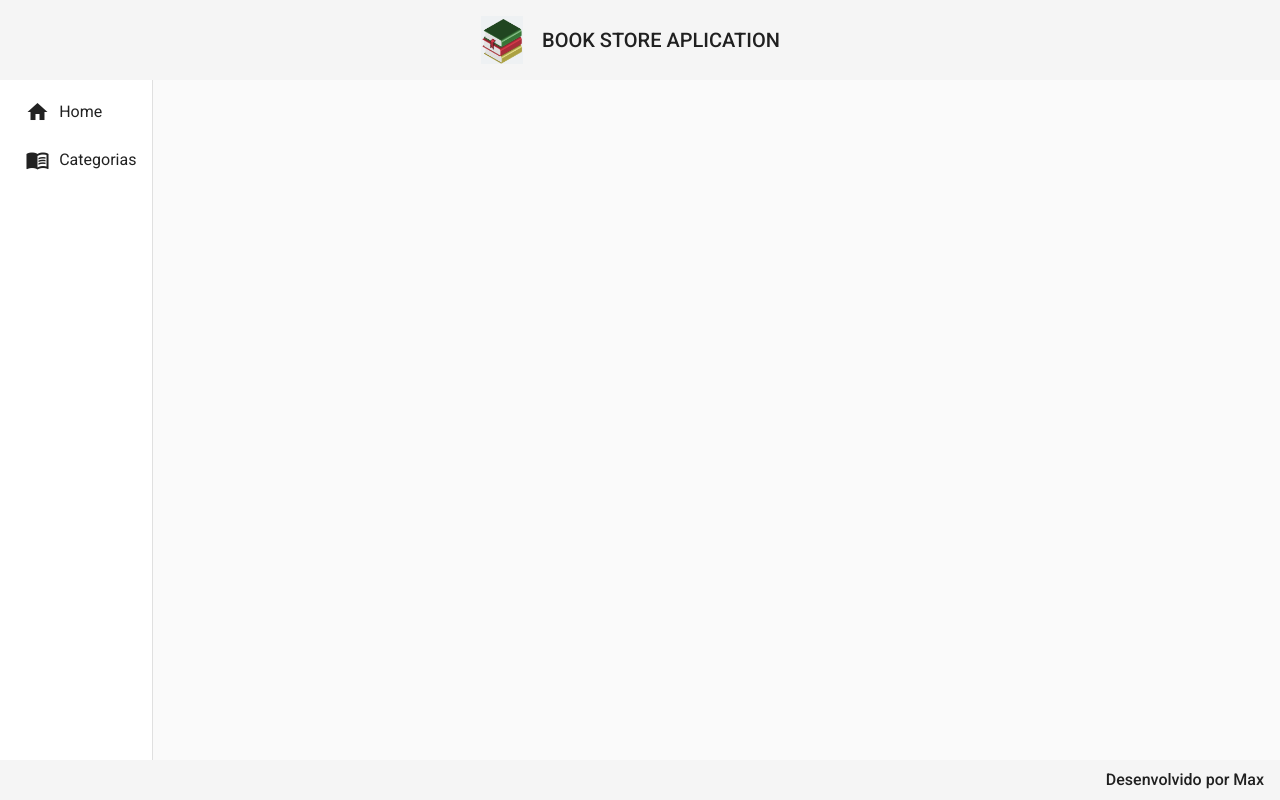
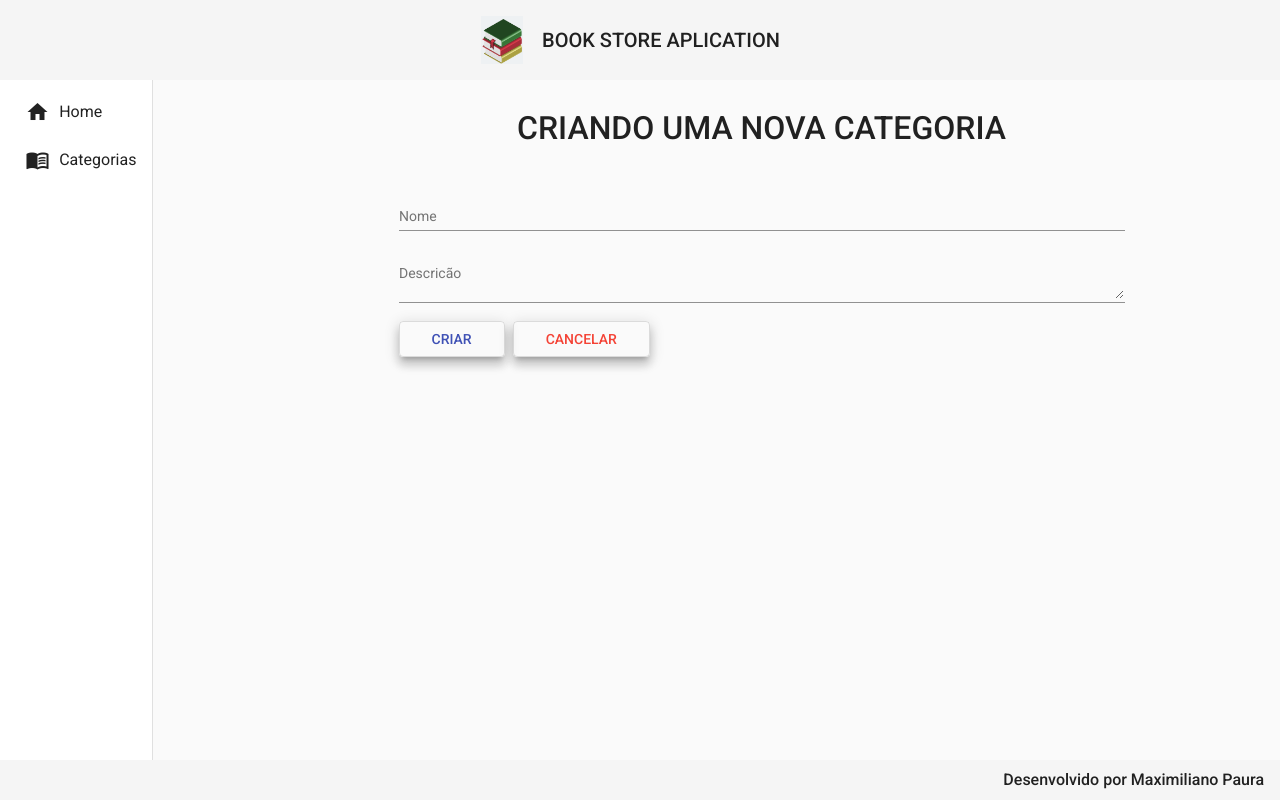
Before and after one commit to maximilianocaetano/bookstore-front, an Angular app: page /categorias/create in a window 1280 px wide. Before the commit this address led to /. Built offline with nearby package versions, Linux system fonts and the light colour scheme.

Commit message:
metodo CREATE implementado para categoria

```diff
--- a/src/app/app-routing.module.ts
+++ b/src/app/app-routing.module.ts
@@ -1,5 +1,6 @@
 import { NgModule } from '@angular/core';
 import { RouterModule, Routes } from '@angular/router';
+import { CategoriaCreateComponent } from './components/views/categoria/categoria-create/categoria-create.component';
 import { CategoriaReadComponent } from './components/views/categoria/categoria-read/categoria-read.component';
 import { HomeComponent } from './components/views/home/home.component';
 
@@ -11,6 +12,10 @@
   {
   path: 'categorias',
   component: CategoriaReadComponent
+  },
+  {
+  path: 'categorias/create',
+  component: CategoriaCreateComponent
   }
 ];
 
--- a/src/app/components/template/footer/footer.component.html
+++ b/src/app/components/template/footer/footer.component.html
@@ -1,5 +1,5 @@
 <mat-toolbar class="footer">
     <span>
-        Desenvolvido por Max
+        Desenvolvido por Maximiliano Paura
     </span>
 </mat-toolbar>
--- /dev/null
+++ b/src/app/components/views/categoria/categoria-create/categoria-create.component.css
@@ -0,0 +1,26 @@
+form {
+    text-align: center;
+    width: 70%;
+    margin: 2rem auto 0 auto;
+
+}
+h1 {
+    font-size: 2rem;
+    font-weight: 500;
+    margin-bottom: 3rem;
+}
+.form {
+    width: 100%;
+
+}
+.buttons {
+    width: 100%;
+    text-align: start;
+
+}
+button {
+    margin-right: .5rem;
+    padding-right: 2rem;
+    padding-left: 2rem;
+
+}
--- /dev/null
+++ b/src/app/components/views/categoria/categoria-create/categoria-create.component.html
@@ -0,0 +1,18 @@
+<form>
+    <h1>CRIANDO UMA NOVA CATEGORIA</h1>
+
+    <mat-form-field class="form">
+        <mat-label>Nome</mat-label>
+        <input matInput [(ngModel)]="categoria.nome" type="text" name="nome" placeholder="Ex. Computação">
+    </mat-form-field>
+    <mat-form-field class="form">
+        <mat-label>Descricão</mat-label>
+        <textarea matInput [(ngModel)]="categoria.descricao" type="text" name="descricao" placeholder="Ex. livro Computação"></textarea>
+    </mat-form-field>
+
+    <div class="buttons">
+        <button (click)="create()" class="mat-elevation-z8"  mat-stroked-button color="primary"> CRIAR </button>
+        <button class="mat-elevation-z8"  mat-stroked-button color="warn"> CANCELAR </button>
+    </div>
+
+</form>
--- /dev/null
+++ b/src/app/components/views/categoria/categoria-create/categoria-create.component.ts
@@ -0,0 +1,35 @@
+import { Component, OnInit } from '@angular/core';
+import { Router } from '@angular/router';
+import { Categoria } from '../categoria.model';
+import { CategoriaService } from '../categoria.service';
+
+@Component({
+  selector: 'app-categoria-create',
+  templateUrl: './categoria-create.component.html',
+  styleUrls: ['./categoria-create.component.css']
+})
+export class CategoriaCreateComponent implements OnInit {
+
+  categoria: Categoria = {
+    nome:'',
+    descricao: ''
+  }
+
+  constructor(private service: CategoriaService, private router: Router) { }
+
+  ngOnInit(): void {
+  }
+
+  create(): void{
+    this.service.create(this.categoria).subscribe((resposta) =>{
+      this.router.navigate(['categorias'])
+      this.service.mensagem('Categoria criada com sucesso!');
+    },err => {
+      for(let i = 0; i < err.error.errors.length; i++){
+          this.service.mensagem(err.error.errors[i].message)
+      }
+    })
+
+  }
+
+}
--- a/src/app/components/views/categoria/categoria-read/categoria-read.component.html
+++ b/src/app/components/views/categoria/categoria-read/categoria-read.component.html
@@ -3,7 +3,7 @@
         <h1>Categoria</h1>
     </div>
 
-    <button class="mat-elevation-z8" mat-stroked-button color="primary">NOVA CATEGORIA</button>
+    <button class="mat-elevation-z8" (click)="navegarParaCategoriaCreate()" mat-stroked-button color="primary">NOVA CATEGORIA</button>
 
     <div class="mat-elevation-z8 content-table">
     <table class="table" mat-table [dataSource]="categorias">
--- a/src/app/components/views/categoria/categoria-read/categoria-read.component.ts
+++ b/src/app/components/views/categoria/categoria-read/categoria-read.component.ts
@@ -1,4 +1,5 @@
 import { Component, OnInit } from '@angular/core';
+import { Router } from '@angular/router';
 import { Categoria } from '../categoria.model';
 import { CategoriaService } from '../categoria.service';
 
@@ -13,7 +14,7 @@
 
  displayedColumns:  string[]= ['id','nome','descricao','livros','acoes'];
 
-  constructor(private service: CategoriaService) { }
+  constructor(private service: CategoriaService, private router: Router) { }
 
   ngOnInit(): void {
     this.findAll();
@@ -24,5 +25,7 @@
     this.categorias = resposta;
    })
  }
-
+ navegarParaCategoriaCreate(){
+  this.router.navigate(["categorias/create"])
+ }
 }
--- a/src/app/components/views/categoria/categoria.service.ts
+++ b/src/app/components/views/categoria/categoria.service.ts
@@ -1,5 +1,6 @@
 import { HttpClient } from '@angular/common/http';
 import { Injectable } from '@angular/core';
+import { MatSnackBar } from '@angular/material/snack-bar';
 import { Observable } from 'rxjs';
 import { environment } from 'src/environments/environment';
 import { Categoria } from './categoria.model';
@@ -11,10 +12,24 @@
 
   baseUrl: String = environment.baseUrl;
 
-  constructor(private http: HttpClient) { }
+  constructor(private http: HttpClient, private _snack: MatSnackBar) { }
 
   findAll(): Observable<Categoria[]>{
     const url = `${this.baseUrl}/categorias`
     return this.http.get<Categoria[]>(url)
   }
+  create(categoria:Categoria): Observable<Categoria>{
+    const url =`${this.baseUrl}/categorias`
+    return this.http.post<Categoria>(url, categoria);
+  }
+
+  mensagem(str: string): void{
+    this._snack.open(`${str}`,'OK',{
+      horizontalPosition: 'end',
+      verticalPosition: 'top',
+      duration:3000
+    })
+  }
+
+
 }
```
Also changed, not shown: src/app/app.module.ts (+15 -2 lines), src/app/app.component.ts (line endings or trailing spaces).
